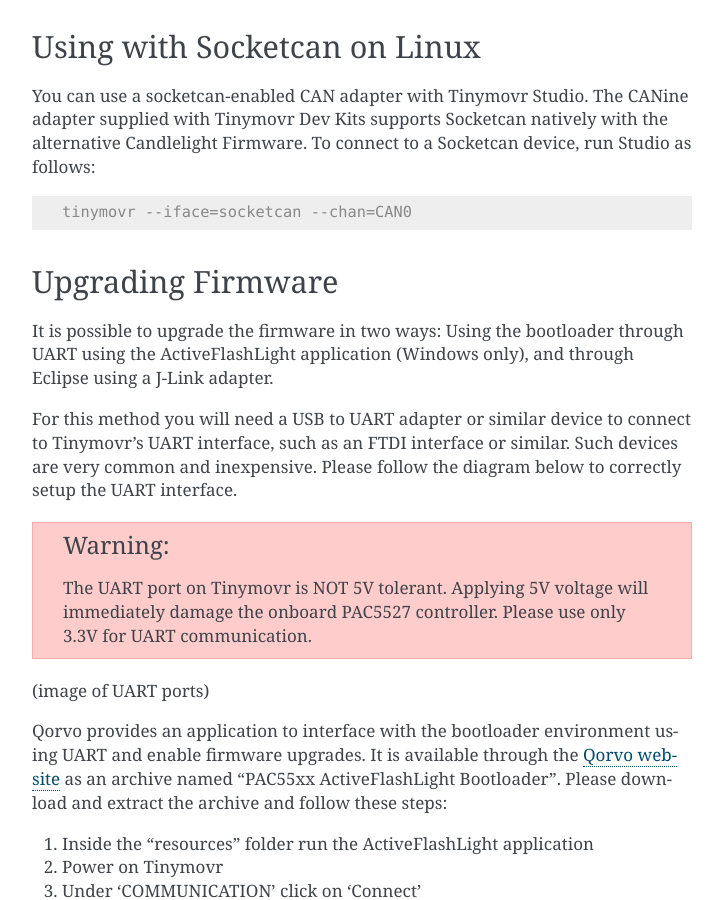
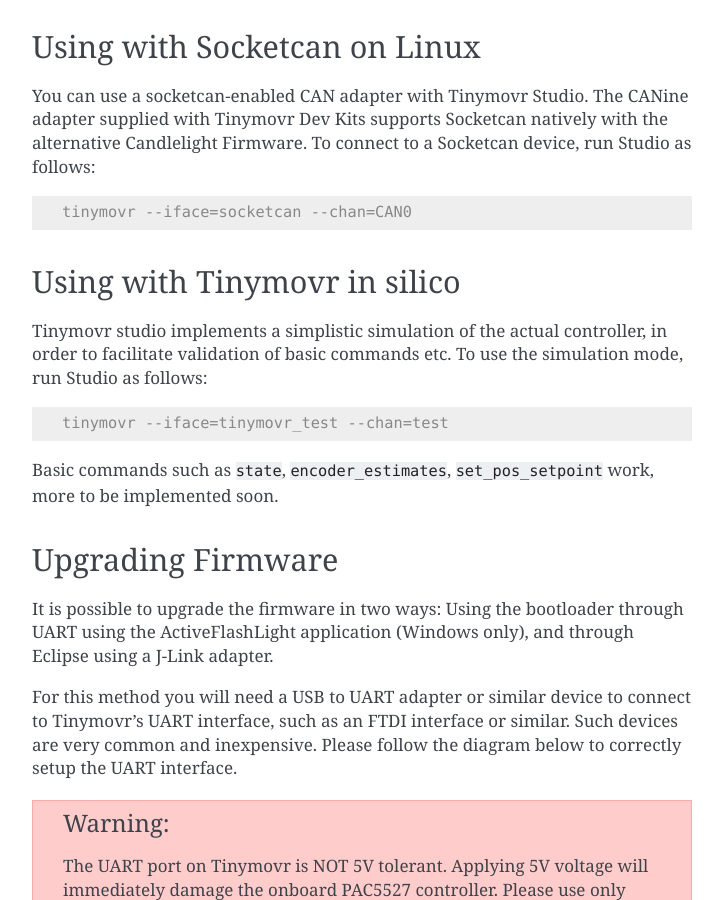
Before and after one commit to tinymovr/Tinymovr, a Sphinx documentation site: the page built from docs/studio/usage.rst, in a window 1280 px wide and 900 px high, scrolled down 2343 px. Shown: the whole window, without its empty margins (388-1111 px from the left). Built offline with Sphinx 7.4.7, drawn with Linux system fonts in a browser that asks for light colours; some of the changed text lies outside the part shown.

Commit message:
add docs

```diff
--- a/docs/studio/usage.rst
+++ b/docs/studio/usage.rst
@@ -125,6 +125,18 @@
     tinymovr --iface=socketcan --chan=CAN0
 
 
+Using with Tinymovr in silico
+#############################
+
+Tinymovr studio implements a simplistic simulation of the actual controller, in order to facilitate validation of basic commands etc. To use the simulation mode, run Studio as follows:
+
+.. code-block:: console
+
+    tinymovr --iface=tinymovr_test --chan=test
+
+Basic commands such as :code:`state`, :code:`encoder_estimates`, :code:`set_pos_setpoint` work, more to be implemented soon.
+
+
 Upgrading Firmware
 ##################
 
```
